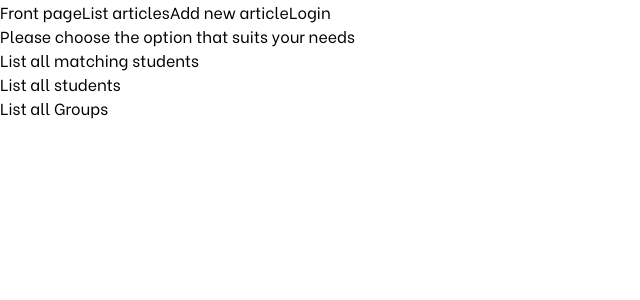
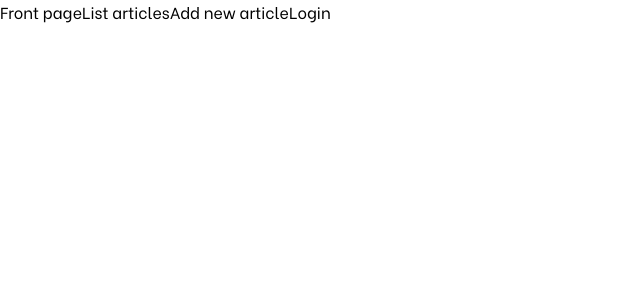
Before and after one commit to sanderns/pro201-exam, a React (Vite) app in the folder client/: page / in a window 1280 px wide. Shown: the top 300 px of the page, without its empty margins (0-640 px from the left). Built offline with nearby package versions, Linux system fonts and the light colour scheme.

Commit message:
Added useMediaQuery and useContext hooks

```diff
--- a/client/package.json
+++ b/client/package.json
@@ -28,6 +28,7 @@
     "jest": "^28.1.0",
     "react": "^18.1.0",
     "react-dom": "^18.1.0",
+    "react-responsive": "^9.0.0-beta.8",
     "react-router-dom": "^6.3.0"
   },
   "babel": {
--- /dev/null
+++ b/client/src/contexts/device-context.jsx
@@ -0,0 +1,7 @@
+import React from "react";
+
+const DeviceContext = React.createContext({
+  isMobile: false,
+});
+
+export default DeviceContext;
--- a/client/src/index.jsx
+++ b/client/src/index.jsx
@@ -5,10 +5,19 @@ import { FrontPage } from "./pages/frontPage";
 import { MatchingStudents } from "./pages/matchingStudents";
 import { AllStudents } from "./pages/allStudents";
 import { AllGroups } from "./pages/allGroups";
+import { useMediaQuery } from "react-responsive";
+import DeviceContext from "./contexts/device-context";
 
 function Application() {
+  const isMobile = useMediaQuery({ query: "(max-width: 1024px)" });
+
   return (
     <div className="font-regular">
+      <DeviceContext.Provider
+        value={{
+          isMobile: isMobile,
+        }}
+      >
         <BrowserRouter>
           <header>
             <Link to={"/"}>Front page</Link>
@@ -30,6 +39,7 @@ function Application() {
             </Routes>
           </main>
         </BrowserRouter>
+      </DeviceContext.Provider>
     </div>
   );
 }
--- a/client/src/pages/frontPage.jsx
+++ b/client/src/pages/frontPage.jsx
@@ -1,13 +1,21 @@
-import React from "react";
+import React, { useContext } from "react";
+import DeviceContext from "../contexts/device-context";
 import { Link } from "react-router-dom";
 
 export function FrontPage() {
+  const { isMobile } = useContext(DeviceContext);
+  console.log(isMobile);
+
   return (
     <div>
+      {isMobile ? ( // PRINTS FRONTPAGE IS THE DEVICE IS A MOBILE
+        <>
           <h1>Please choose the option that suits your needs</h1>
           <ul>
             <li>
-          <Link to={"/AllMatchingStudents"}>List all matching students </Link>
+              <Link to={"/AllMatchingStudents"}>
+                List all matching students{" "}
+              </Link>
             </li>
             <li>
               <Link to={"/AllStudents"}>List all students</Link>
@@ -16,6 +24,10 @@ export function FrontPage() {
               <Link to={"/AllGroups"}>List all Groups</Link>
             </li>
           </ul>
+        </>
+      ) : (
+        ""
+      )}
     </div>
   );
 }
```
Also changed, not shown: 1 other file (tests, documents, lock files or other folders). Lines whose indentation alone changed are shown as unchanged.
